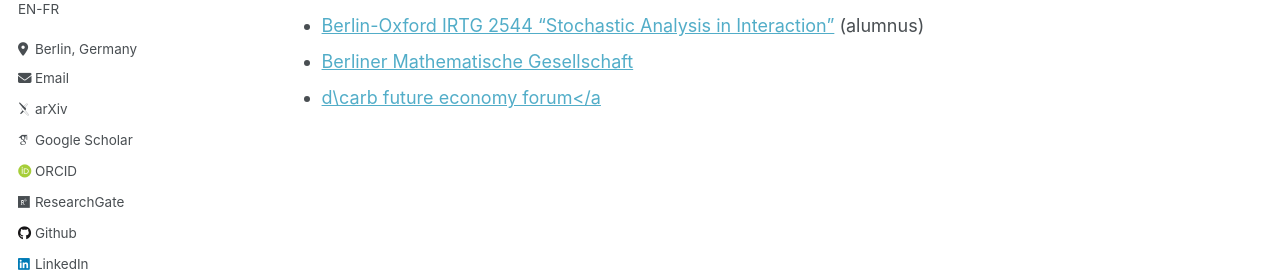
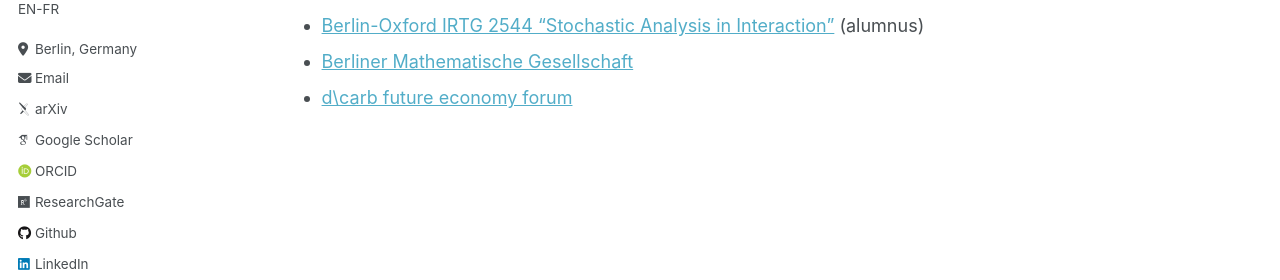
Before and after one commit to erapsch/erapsch.github.io, a Jekyll site: the page built from _pages/cv.md, in a window 1280 px wide and 900 px high, scrolled down 660 px. Shown: the part 364-644 px from the top of the window. Built offline with Jekyll 4.4.1, drawn with Linux system fonts in a browser that asks for light colours; some web fonts are replaced.

Commit message:
Update cv.md
Syntax correction.

```diff
--- a/_pages/cv.md
+++ b/_pages/cv.md
@@ -31,4 +31,4 @@
 
 * <a href="https://www3.math.tu-berlin.de/stoch/IRTG/">Berlin-Oxford IRTG 2544 "Stochastic Analysis in Interaction"</a> (alumnus)
 * <a href="https://math.berlin/">Berliner Mathematische Gesellschaft</a>
-* <a href="https://www.decarb.world/">d\carb future economy forum</a
+* <a href="https://www.decarb.world/">d\carb future economy forum</a>
```
